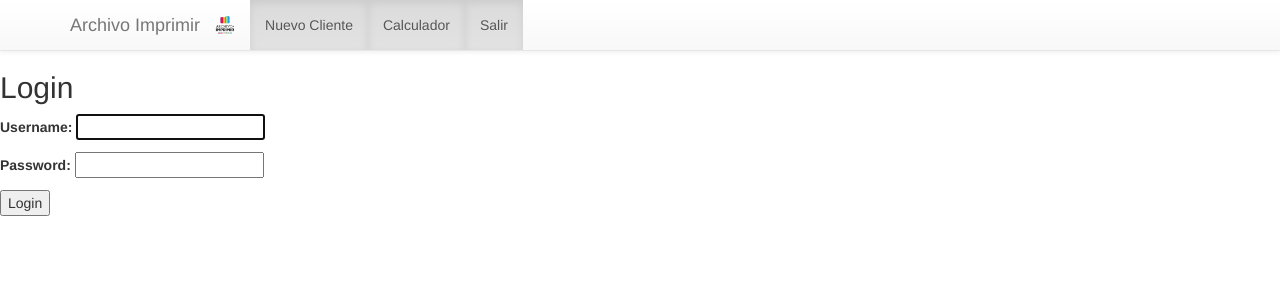
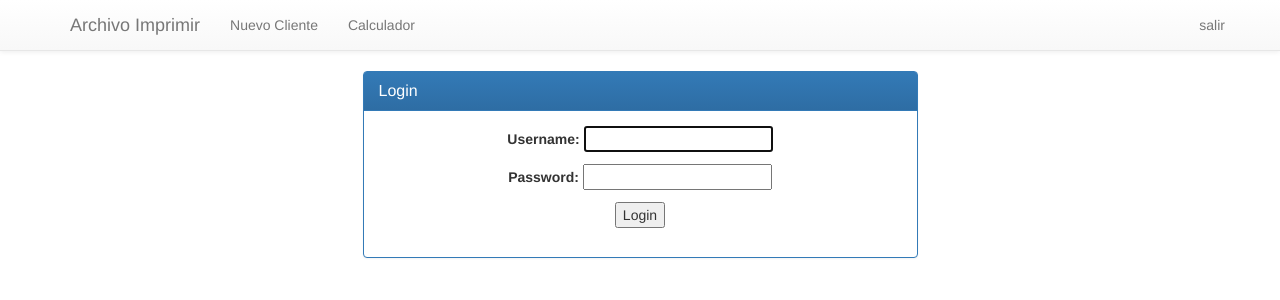
Before and after one commit to Alialmandoz/ArchivoImprimirWebApp, a Django app: page / in a window 1280 px wide. Shown: the top 300 px of the page. Run offline with Django 3.2, Linux system fonts and the light colour scheme; some libraries are stand-ins or nearby versions.

Commit message:
navbar logout icon fixed

```diff
--- a/ArchivoImprimir/settings.py
+++ b/ArchivoImprimir/settings.py
@@ -13,6 +13,8 @@ https://docs.djangoproject.com/en/1.10/ref/settings/
 import os
 
 # Build paths inside the project like this: os.path.join(BASE_DIR, ...)
+from django.conf.global_settings import LOGOUT_REDIRECT_URL
+
 BASE_DIR = os.path.dirname(os.path.dirname(os.path.abspath(__file__)))
 
 
@@ -105,6 +107,7 @@ AUTH_PASSWORD_VALIDATORS = [
 ]
 
 LOGIN_REDIRECT_URL = 'index'
+LOGOUT_REDIRECT_URL = 'login'
 
 
 # Internationalization
--- a/cliente/templates/layouts/base.html
+++ b/cliente/templates/layouts/base.html
@@ -25,20 +25,17 @@
             <span class="icon-bar"></span>
           </button>
           <a class="navbar-brand"  href="/inicio">Archivo Imprimir</a>
-          <a class="navbar-brand"><img height="20" alt="Brand" src="/static/images/icono.png"></a>
         </div>
         <div class="collapse navbar-collapse" id="navbar-ex-collapse">
           <ul class="nav navbar-nav">
-                <li class="active">
+                <li class="">
                   <a href="/crear_cliente">Nuevo Cliente</a>
                 </li>
-              <li class="active">
+              <li class="calculador">
                 <a href="/calculador">Calculador</a>
             </li>
-              <li class="active">
-                <a href="/logout">Salir</a>
-            </li>
           </ul>
+            <p class="navbar-text navbar-right"><a href="/logout" class="navbar-link">salir</a></p>
         </div>
       </div>
     </div>
--- a/cliente/templates/registration/login.html
+++ b/cliente/templates/registration/login.html
@@ -3,10 +3,27 @@
 {% block title %}Login{% endblock %}
 
 {% block content %}
-  <h2>Login</h2>
-  <form method="post">
-    {% csrf_token %}
-    {{ form.as_p }}
-    <button type="submit">Login</button>
-  </form>
+    <div class="section">
+          <div class="container">
+            <div class="row">
+              <div class="col-md-3"></div>
+              <div class="col-md-6">
+                <div class="panel panel-primary">
+                  <div class="panel-heading">
+                    <h3 class="panel-title">Login</h3>
+                  </div>
+                  <div class="panel-body text-center">
+                      <form method="post">
+                        {% csrf_token %}
+                        {{ form.as_p }}
+                        <button type="submit">Login</button>
+                      </form>
+                  </div>
+                </div>
+              </div>
+              <div class="col-md-3"></div>
+            </div>
+          </div>
+        </div>
+    </div>
 {% endblock %}
--- a/cliente/templates/trabajo/detalle_trabajo.html
+++ b/cliente/templates/trabajo/detalle_trabajo.html
@@ -16,7 +16,7 @@
                             <ul>Tipo: {{ trabajo.get_tipo_display }}</ul>
                             <ul>Detalle: {{ trabajo.detalle }}</ul>
                             <ul>Monto: {{ trabajo.monto }}</ul>
-                            <ul>Entrega: {{ trabajo.entrega }}</ul>
+                            <ul>Entrega: {{ trabajo.adelanto }}</ul>
                             <ul>Saldo: {{ trabajo.saldo }}</ul>
 
                             <div class="text-center">
```
